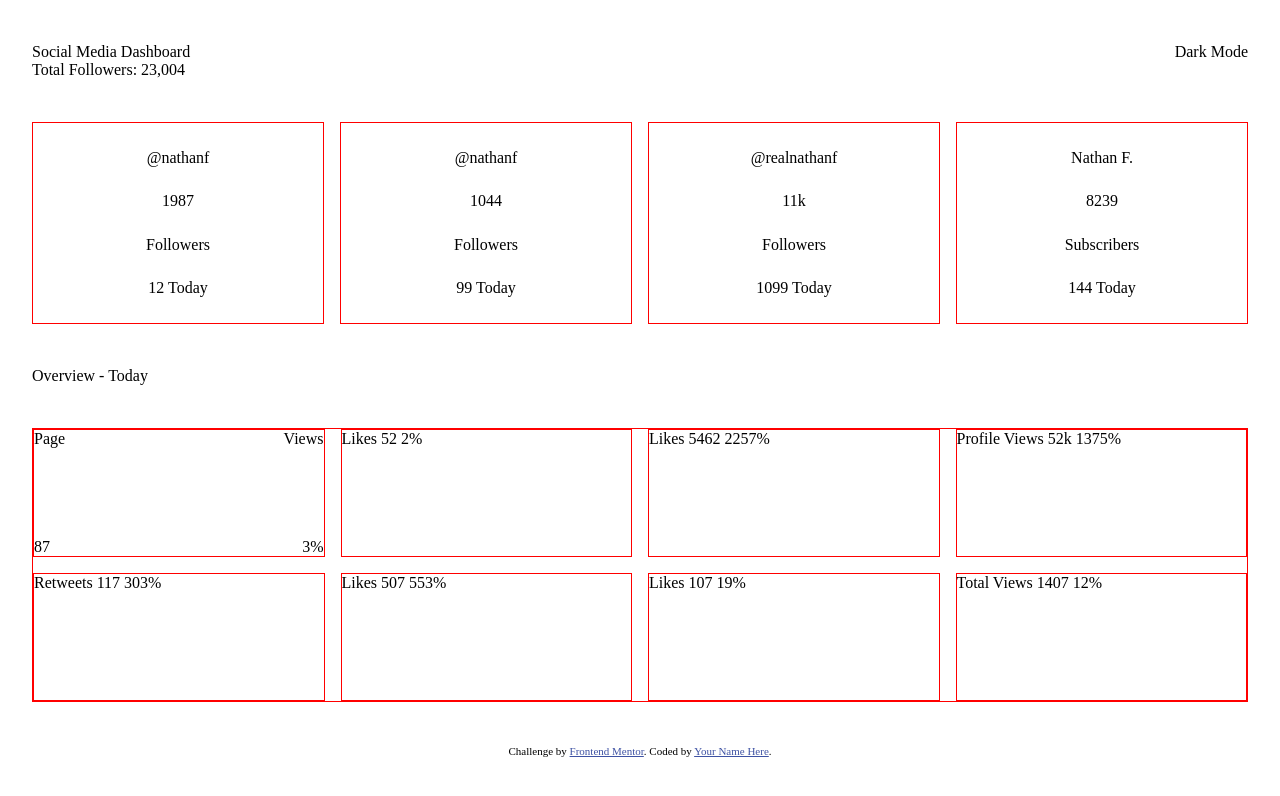
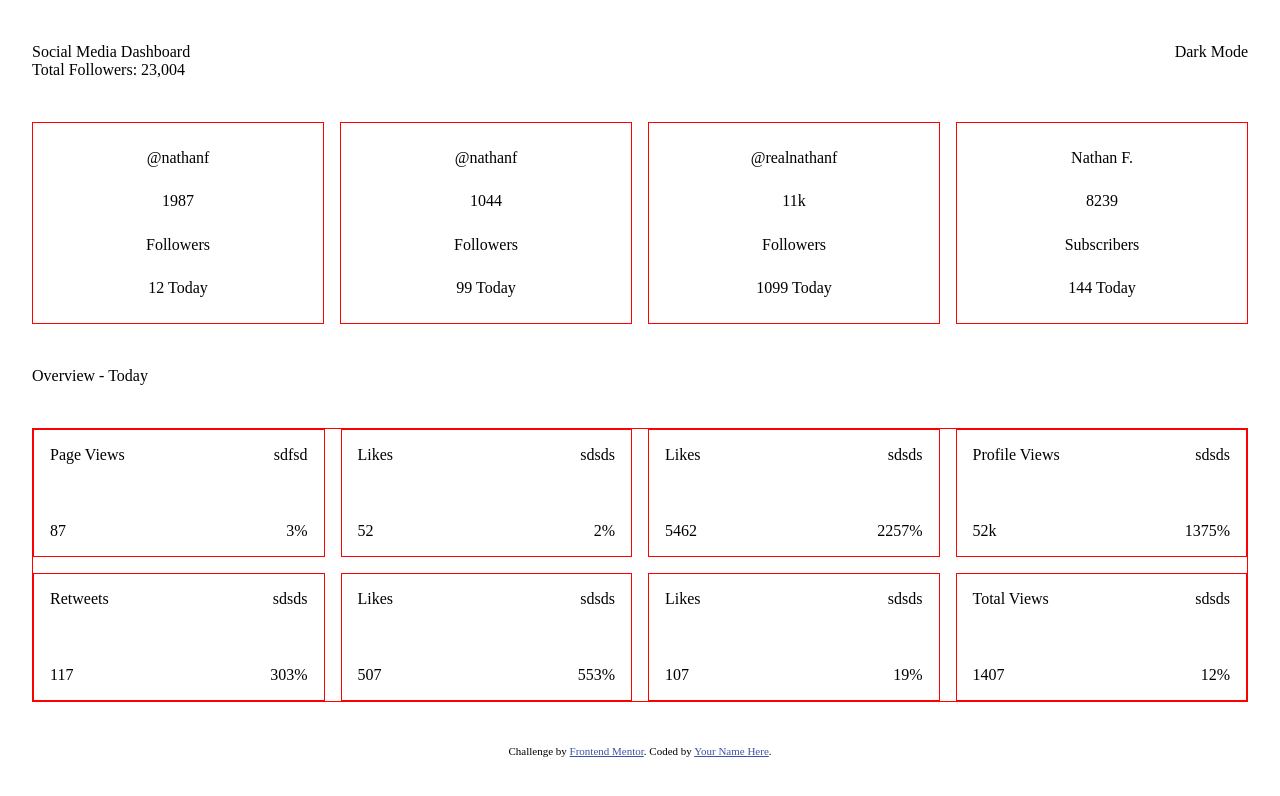
Before and after one commit to abuziyaadawajeeh/socialmediadashboard, a plain HTML site: page index.html in a window 1280 px wide. Drawn offline with Linux system fonts and the light colour scheme.

Commit message:
layout improved

```diff
--- a/index.css
+++ b/index.css
@@ -65,22 +65,26 @@ header > div {
 div[class*="i2"] {
   display: inline-block;
   position: absolute;
-  right: 0;
+  right: 1rem;
+  top: 1rem;
 }
 div[class*="i3"] {
   display: inline-block;
   position: absolute;
-  left: 0;
-  bottom: 0;
+  left: 1rem;
+  bottom: 1rem;
 }
 div[class*="i4"] {
   display: inline-block;
   position: absolute;
-  right: 0;
-  bottom: 0;
+  right: 1rem;
+  bottom: 1rem;
 }
 div[class*="i1"] {
   display: inline-block;
+  position: absolute;
+  top: 1rem;
+  left: 1rem;
 }
 .overview {
   margin: 0rem 2rem;
--- a/index.html
+++ b/index.html
@@ -103,10 +103,10 @@
     <div class="two">
       <div class="info-1-1">
         <div class="i1">
-          Page
+          Page Views
         </div>
         <div class="i2">
-          Views
+          sdfsd
         </div>
         <div class="i3">
           87
@@ -117,25 +117,102 @@
       </div>
 
       <div class="info-1-2">
-        Likes 52 2%
+        <div class="i1">
+          Likes
+        </div>
+        <div class="i2">
+          sdsds
+        </div>
+        <div class="i3">
+          52
+        </div>
+        <div class="i4">
+          2%
+        </div>
       </div>
       <div class="info-2-1">
-        Likes 5462 2257%
+        <div class="i1">
+          Likes
+        </div>
+        <div class="i2">
+          sdsds
+        </div>
+        <div class="i3">
+          5462
+        </div>
+        <div class="i4">
+          2257%
+        </div>
       </div>
       <div class="info-2-2">
-        Profile Views 52k 1375%
+        <div class="i1">
+          Profile Views
+        </div>
+        <div class="i2">
+          sdsds
+        </div>
+        <div class="i3">
+          52k
+        </div>
+        <div class="i4">
+          1375%
+        </div>
       </div>
       <div class="info-3-1">
-        Retweets 117 303%
+        <div class="i1">
+          Retweets
+        </div>
+        <div class="i2">
+          sdsds
+        </div>
+        <div class="i3">
+          117
+        </div>
+        <div class="i4">
+          303%
+        </div>
       </div>
       <div class="info-3-2">
-        Likes 507 553%
+        <div class="i1">
+          Likes
+        </div>
+        <div class="i2">
+          sdsds
+        </div>
+        <div class="i3">
+          507
+        </div>
+        <div class="i4">
+          553%
+        </div>
       </div>
       <div class="info-4-1">
-        Likes 107 19%
+        <div class="i1">
+          Likes
+        </div>
+        <div class="i2">
+          sdsds
+        </div>
+        <div class="i3">
+          107
+        </div>
+        <div class="i4">
+          19%
+        </div>
       </div>
       <div class="info-4-2">
-        Total Views 1407 12%
+        <div class="i1">
+          Total Views
+        </div>
+        <div class="i2">
+          sdsds
+        </div>
+        <div class="i3">
+          1407
+        </div>
+        <div class="i4">
+          12%
+        </div>
       </div>
     </div>
 
```
